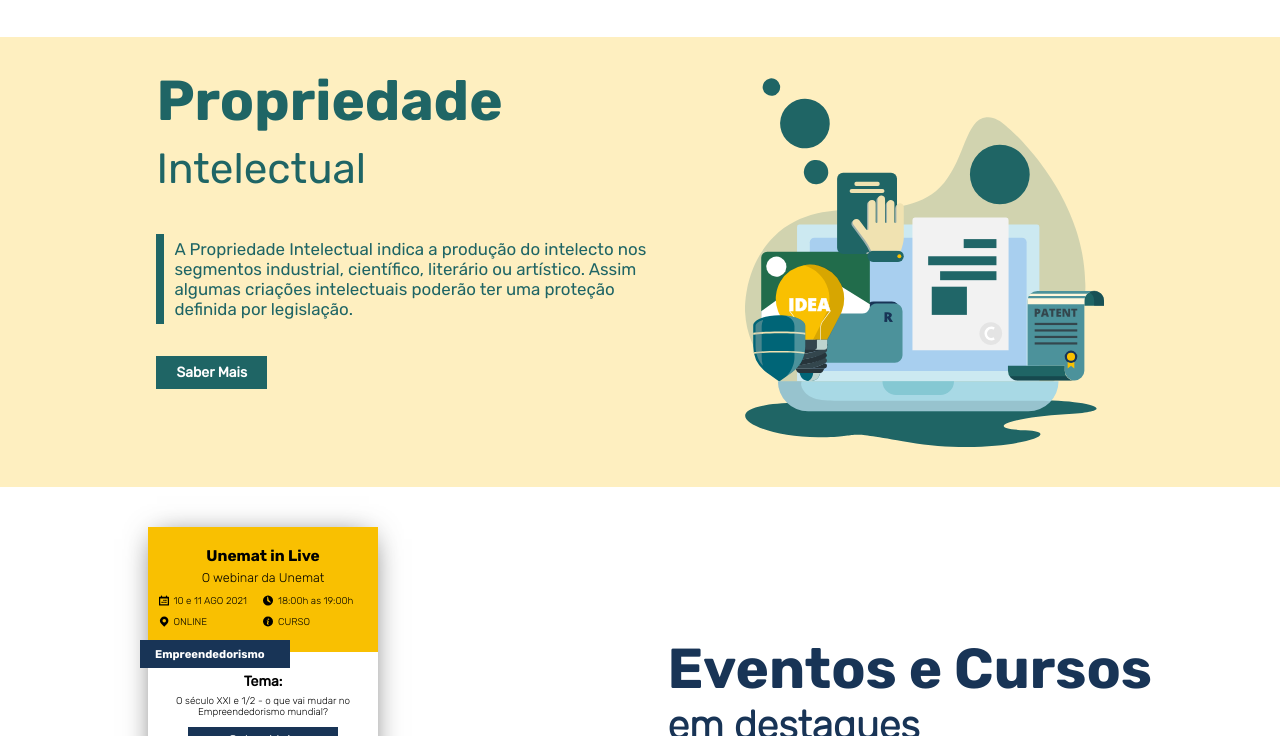
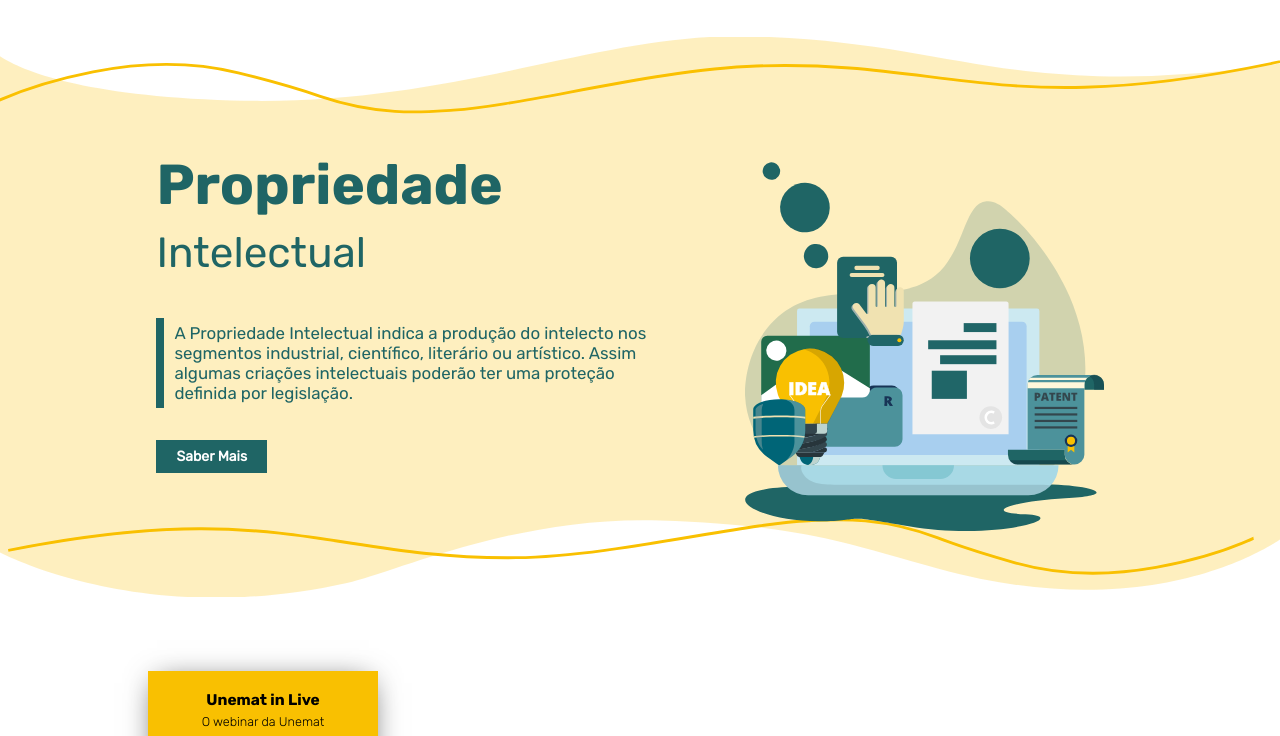
Before and after one commit to JoaoCampos-M/Agencia, a plain HTML site: page index.html in a window 1280 px wide. Shown: the part 1491-2227 px from the top of the page. Drawn offline with Linux system fonts and the light colour scheme.

Commit message:
Adiciona background do propriedade intelectual

```diff
--- a/css/cards.css
+++ b/css/cards.css
@@ -111,6 +111,7 @@ Outros estilos que mais tarde devem ser movidos para os arquivos certos
 .text-image {
   display: flex;
   justify-content: space-around;
+  margin-top: 3vh;
 }
 .text-image img {
   width: 28vw;
@@ -166,3 +167,16 @@ Outros estilos que mais tarde devem ser movidos para os arquivos certos
   font-size: 3rem;
   color: #183456;
 }
+section.prop-intelectual{
+  padding: 10vh 10vw;
+}
+.prop-int-bg{
+  position: absolute;
+  width: 100vw;
+  top: 0px;
+  left: 0;
+  z-index: -1;
+}
+.p-rel{
+  position: relative;
+}
--- a/index.html
+++ b/index.html
@@ -165,7 +165,8 @@
       </div>
     </div>
   </section>
-  <section class="prop-intelectual container" style="background-color: #feefc0">
+  <section class="prop-intelectual container p-rel">
+  <img src="./img/background-propriedade-2.svg" class="prop-int-bg"  >
     <div class="text-image">
       <div class="w-50">
         <h2 class="principal-title-2">Propriedade</h2>
```
Also changed, not shown: img/background-propriedade-2.svg (added), img/canal.png, img/canal.svg.
